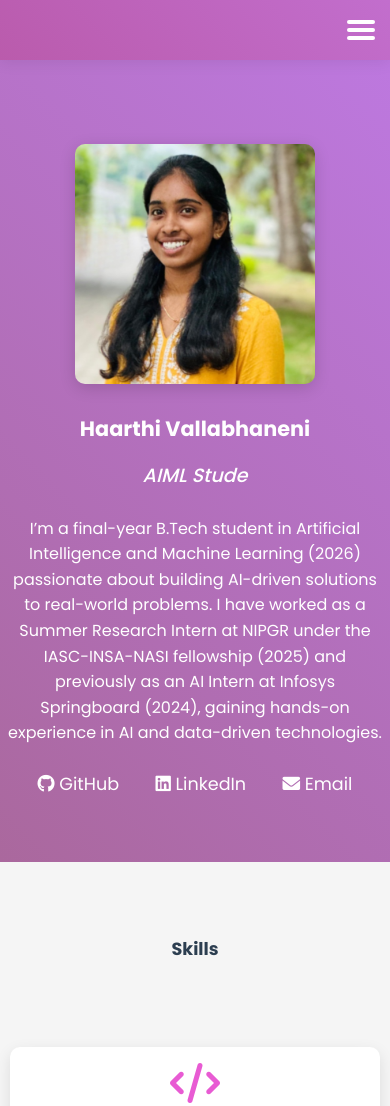
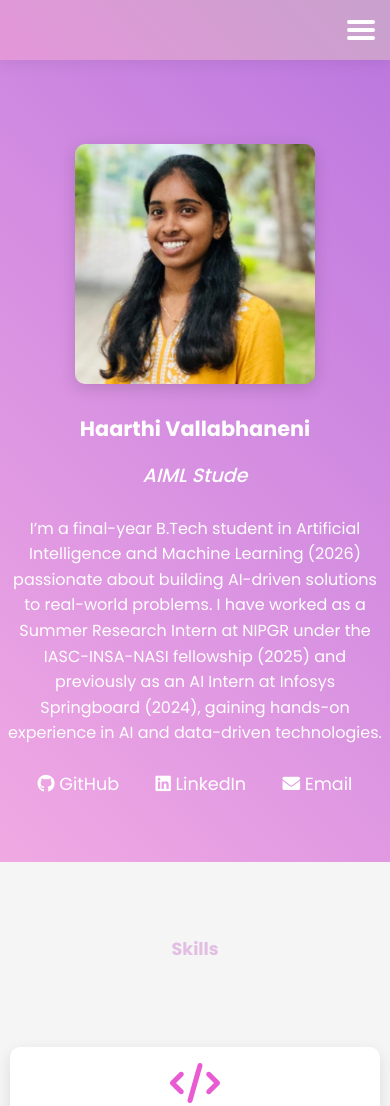
Before and after one commit to HaarthiV13/Portfolio, a plain HTML site: page index.html in a window 390 px wide. Shown: the top 1106 px of the page. Drawn offline with Linux system fonts and the light colour scheme.

Commit message:
Update index.html

```diff
--- a/index.html
+++ b/index.html
@@ -96,7 +96,7 @@ nav {
 /* =================== RESPONSIVE NAVBAR =================== */
 @media (max-width: 768px) {
   nav, .nav-links {
-    background: linear-gradient(45deg, #ba5bac, #c26ecd) !important; /* gradient for mobile */
+    background: linear-gradient(45deg, #e497d9, #c8a1cd) !important; /* gradient for mobile */
   }
   .nav-container { justify-content: flex-end; }
   .hamburger { display: flex; }
@@ -107,7 +107,7 @@ nav {
     top: 80px;
     left: 0;
     width: 100vw;
-    background: linear-gradient(45deg, #b959a6, #d26dde) !important;
+    background: linear-gradient(45deg, #f5bae9, #f4cef8) !important;
     gap: 2rem;
     padding: 2rem 0;
     transform: translateY(-120%);
@@ -153,7 +153,7 @@ nav {
 /* =================== HERO + ABOUT SECTION =================== */
 .hero-about {
   min-height: 100vh;
-  background: linear-gradient(45deg, #aa689d, #bd78df);
+  background: linear-gradient(45deg, #f1a9e3, #bd78df);
   color: white;
   display: flex;
   align-items: center;
@@ -283,7 +283,7 @@ nav {
 /* =================== SKILLS SECTION =================== */
 section#skills { padding-top: 2rem; padding-bottom: 3rem; }
 .section-title { margin-bottom: 2rem; text-align: center; padding-top: 1rem; }
-.section-title h2 { font-size: 2rem; color: #2c3e50; font-weight: 700; }
+.section-title h2 { font-size: 2rem; color: #e1bee2; font-weight: 700; }
 .skills-grid {
   display: grid;
   grid-template-columns: repeat(auto-fit, minmax(300px, 1fr));
```
